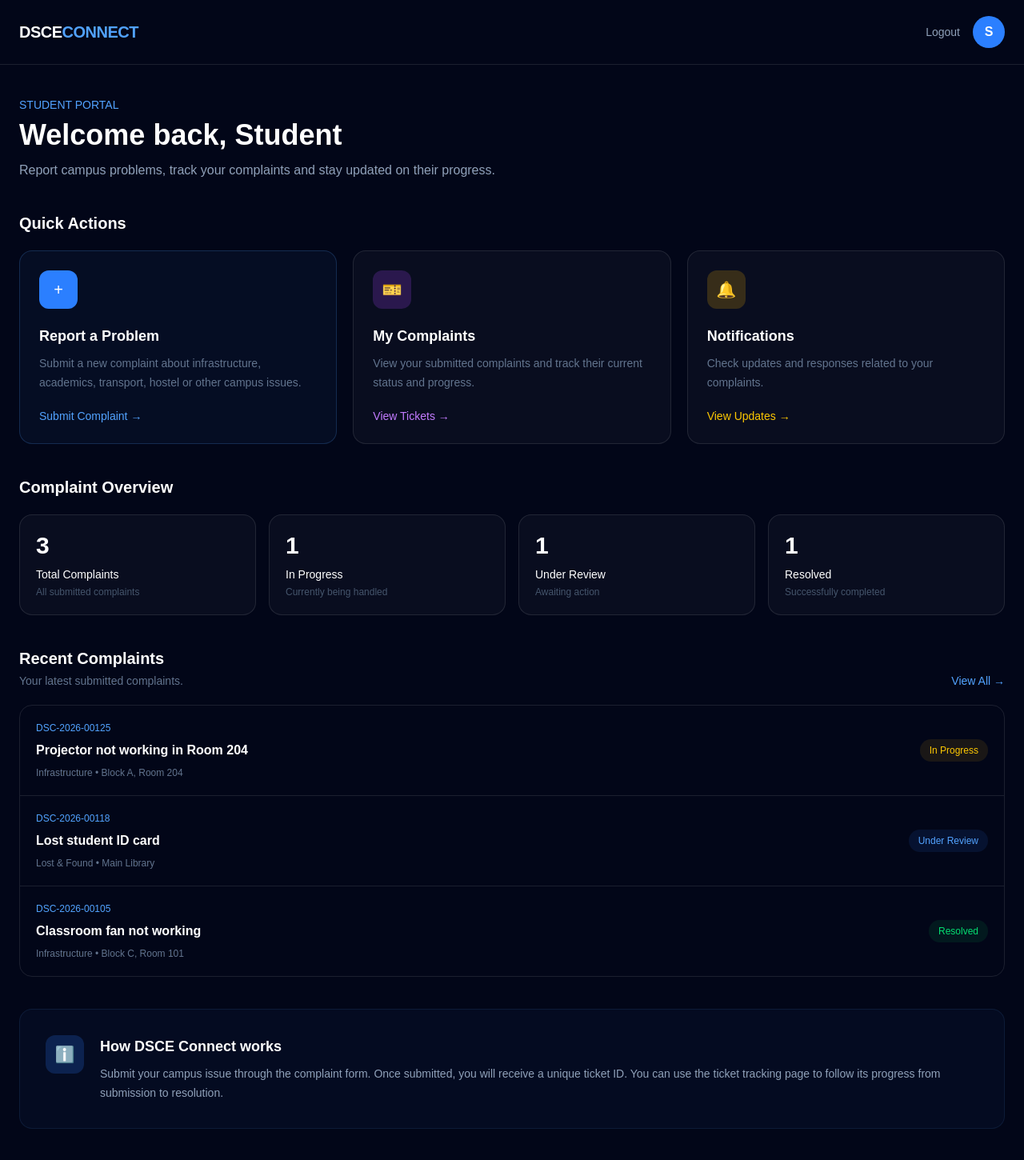
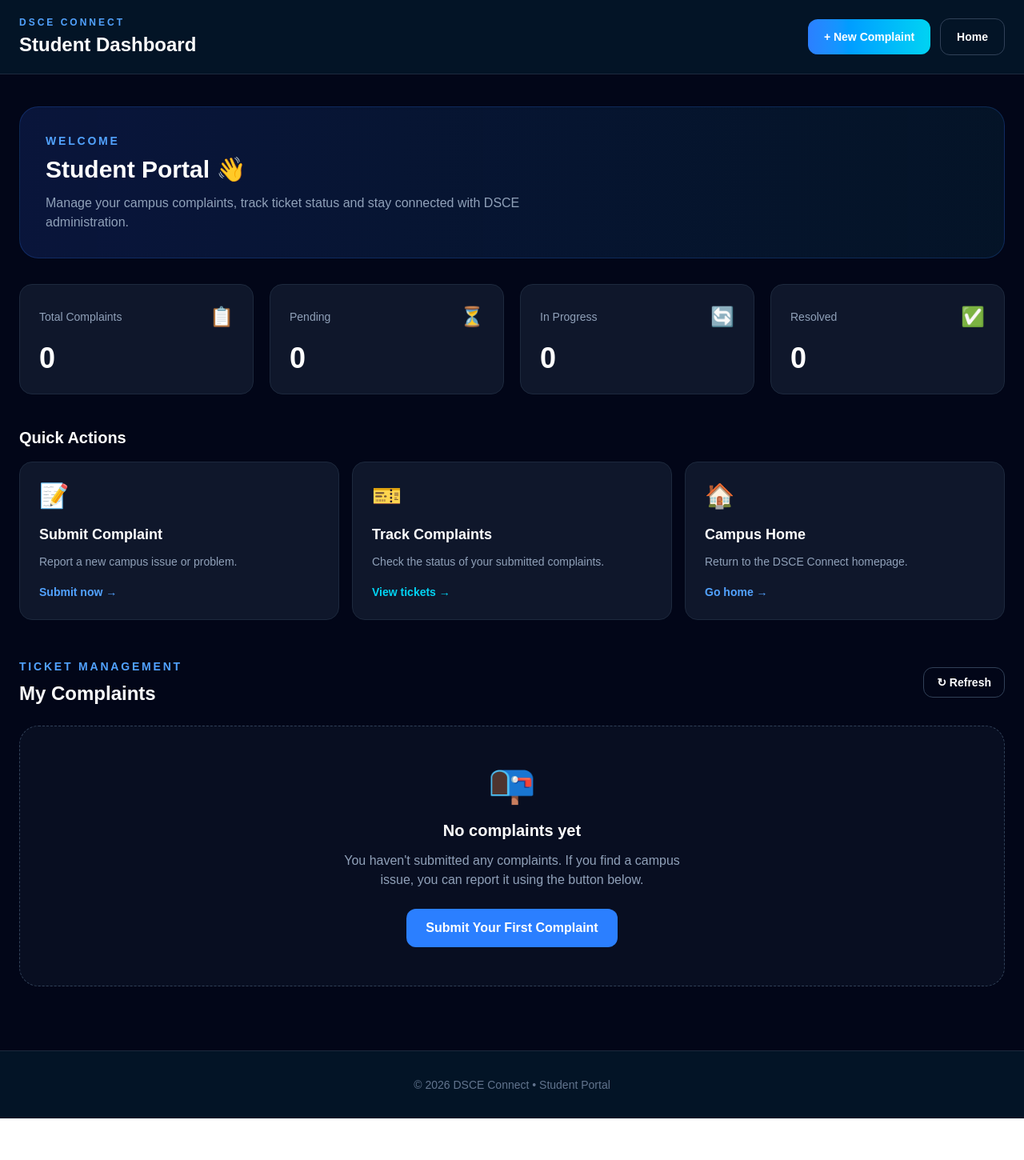
Before and after one commit to srijansathishpoojary-png/dsce-connect, a Next.js app: page /student in a window 1280 px wide. Shown: the whole page at 80% size. After the commit the page ends 1398 px from the top, so only its background shows below. Built offline with nearby package versions, Linux system fonts and the light colour scheme.

Commit message:
Student views complaint

```diff
--- a/app/student/page.tsx
+++ b/app/student/page.tsx
@@ -1,413 +1,501 @@
 "use client";
 
+import Link from "next/link";
+import { useEffect, useState } from "react";
+
+type Complaint = {
+  id: string;
+  title: string;
+  category: string;
+  location: string;
+  priority: string;
+  description: string;
+  studentName: string;
+  usn: string;
+  status: string;
+  createdAt: string;
+};
+
 export default function StudentDashboard() {
+  const [complaints, setComplaints] = useState<Complaint[]>([]);
+
+  useEffect(() => {
+    loadComplaints();
+  }, []);
+
+  function loadComplaints() {
+    const savedComplaints = localStorage.getItem("dsceComplaints");
+
+    if (savedComplaints) {
+      setComplaints(JSON.parse(savedComplaints));
+    } else {
+      setComplaints([]);
+    }
+  }
+
+  function getStatusClass(status: string) {
+    switch (status) {
+      case "Resolved":
+        return "bg-emerald-500/10 text-emerald-400 border-emerald-500/30";
+
+      case "In Progress":
+        return "bg-yellow-500/10 text-yellow-400 border-yellow-500/30";
+
+      case "Rejected":
+        return "bg-red-500/10 text-red-400 border-red-500/30";
+
+      default:
+        return "bg-blue-500/10 text-blue-400 border-blue-500/30";
+    }
+  }
+
+  function getPriorityClass(priority: string) {
+    switch (priority) {
+      case "Urgent":
+        return "text-red-400";
+
+      case "High":
+        return "text-orange-400";
+
+      case "Low":
+        return "text-slate-400";
+
+      default:
+        return "text-yellow-400";
+    }
+  }
+
   return (
     <main className="min-h-screen bg-slate-950 text-white">
 
-      {/* HEADER */}
+      {/* ================= HEADER ================= */}
 
-      <header className="border-b border-white/10 bg-slate-950">
-
+      <header className="border-b border-slate-800 bg-[#031426]">
         <div className="mx-auto flex max-w-7xl items-center justify-between px-6 py-5">
 
-          <a
-            href="/"
-            className="text-xl font-bold tracking-tight"
-          >
-            DSCE<span className="text-blue-400">CONNECT</span>
-          </a>
+          <div>
+            <p className="text-xs font-bold uppercase tracking-[0.25em] text-blue-400">
+              DSCE CONNECT
+            </p>
 
-          <div className="flex items-center gap-4">
+            <h1 className="mt-1 text-2xl font-bold">
+              Student Dashboard
+            </h1>
+          </div>
 
-            <a
-              href="/login"
-              className="text-sm text-slate-400 transition hover:text-white"
+          <div className="flex items-center gap-3">
+
+            <Link
+              href="/complaint"
+              className="rounded-xl bg-gradient-to-r from-blue-500 to-cyan-400 px-5 py-3 text-sm font-bold transition hover:scale-105"
             >
-              Logout
-            </a>
+              + New Complaint
+            </Link>
 
-            <div className="flex h-10 w-10 items-center justify-center rounded-full bg-blue-500 font-semibold">
-              S
-            </div>
+            <Link
+              href="/"
+              className="rounded-xl border border-slate-700 px-5 py-3 text-sm font-semibold transition hover:bg-slate-800"
+            >
+              Home
+            </Link>
 
           </div>
 
         </div>
-
       </header>
 
-      {/* MAIN */}
+
+      {/* ================= CONTENT ================= */}
 
       <div className="mx-auto max-w-7xl px-6 py-10">
 
-        {/* WELCOME */}
+        {/* Welcome */}
 
-        <section className="mb-10">
+        <section className="mb-8 rounded-3xl border border-blue-500/20 bg-gradient-to-r from-blue-900/30 to-cyan-900/20 p-8">
 
-          <p className="text-sm font-medium text-blue-400">
-            STUDENT PORTAL
+          <p className="text-sm font-semibold uppercase tracking-[0.2em] text-blue-400">
+            Welcome
           </p>
 
-          <h1 className="mt-2 text-3xl font-bold sm:text-4xl">
-            Welcome back, Student
-          </h1>
+          <h2 className="mt-2 text-3xl font-black">
+            Student Portal 👋
+          </h2>
 
           <p className="mt-3 max-w-2xl text-slate-400">
-            Report campus problems, track your complaints and stay
-            updated on their progress.
+            Manage your campus complaints, track ticket
+            status and stay connected with DSCE administration.
           </p>
 
         </section>
 
-        {/* QUICK ACTIONS */}
 
-        <section className="mb-10">
+        {/* ================= STATISTICS ================= */}
 
-          <h2 className="mb-5 text-xl font-semibold">
+        <section className="grid gap-5 sm:grid-cols-2 lg:grid-cols-4">
+
+          <StatCard
+            title="Total Complaints"
+            value={complaints.length}
+            icon="📋"
+          />
+
+          <StatCard
+            title="Pending"
+            value={
+              complaints.filter(
+                (complaint) => complaint.status === "Pending"
+              ).length
+            }
+            icon="⏳"
+          />
+
+          <StatCard
+            title="In Progress"
+            value={
+              complaints.filter(
+                (complaint) => complaint.status === "In Progress"
+              ).length
+            }
+            icon="🔄"
+          />
+
+          <StatCard
+            title="Resolved"
+            value={
+              complaints.filter(
+                (complaint) => complaint.status === "Resolved"
+              ).length
+            }
+            icon="✅"
+          />
+
+        </section>
+
+
+        {/* ================= QUICK ACTIONS ================= */}
+
+        <section className="mt-10">
+
+          <h2 className="text-xl font-bold">
             Quick Actions
           </h2>
 
-          <div className="grid gap-5 md:grid-cols-3">
+          <div className="mt-4 grid gap-4 md:grid-cols-3">
 
-            {/* REPORT PROBLEM */}
+            <Link
+              href="/complaint"
+              className="group rounded-2xl border border-slate-800 bg-slate-900 p-6 transition hover:-translate-y-1 hover:border-blue-500/50"
+            >
+              <div className="text-3xl">
+                📝
+              </div>
+
+              <h3 className="mt-4 text-lg font-bold">
+                Submit Complaint
+              </h3>
+
+              <p className="mt-2 text-sm leading-6 text-slate-400">
+                Report a new campus issue or problem.
+              </p>
+
+              <p className="mt-4 text-sm font-semibold text-blue-400">
+                Submit now →
+              </p>
+            </Link>
+
 
             <a
-              href="/complaint"
-              className="group rounded-2xl border border-blue-400/20 bg-blue-400/[0.05] p-6 transition hover:border-blue-400/50 hover:bg-blue-400/[0.08]"
+              href="#complaints"
+              className="group rounded-2xl border border-slate-800 bg-slate-900 p-6 transition hover:-translate-y-1 hover:border-cyan-500/50"
             >
-
-              <div className="flex h-12 w-12 items-center justify-center rounded-xl bg-blue-500 text-xl">
-                +
-              </div>
-
-              <h3 className="mt-5 text-lg font-semibold">
-                Report a Problem
-              </h3>
-
-              <p className="mt-2 text-sm leading-6 text-slate-500">
-                Submit a new complaint about infrastructure,
-                academics, transport, hostel or other campus issues.
-              </p>
-
-              <p className="mt-5 text-sm font-medium text-blue-400">
-                Submit Complaint →
-              </p>
-
-            </a>
-
-            {/* MY COMPLAINTS */}
-
-            <a
-              href="/student/tickets"
-              className="group rounded-2xl border border-white/10 bg-white/[0.03] p-6 transition hover:border-white/20 hover:bg-white/[0.06]"
-            >
-
-              <div className="flex h-12 w-12 items-center justify-center rounded-xl bg-purple-500/20 text-xl">
+              <div className="text-3xl">
                 🎫
               </div>
 
-              <h3 className="mt-5 text-lg font-semibold">
-                My Complaints
+              <h3 className="mt-4 text-lg font-bold">
+                Track Complaints
               </h3>
 
-              <p className="mt-2 text-sm leading-6 text-slate-500">
-                View your submitted complaints and track their
-                current status and progress.
+              <p className="mt-2 text-sm leading-6 text-slate-400">
+                Check the status of your submitted complaints.
               </p>
 
-              <p className="mt-5 text-sm font-medium text-purple-400">
-                View Tickets →
+              <p className="mt-4 text-sm font-semibold text-cyan-400">
+                View tickets →
+              </p>
+            </a>
+
+
+            <Link
+              href="/"
+              className="group rounded-2xl border border-slate-800 bg-slate-900 p-6 transition hover:-translate-y-1 hover:border-blue-500/50"
+            >
+              <div className="text-3xl">
+                🏠
+              </div>
+
+              <h3 className="mt-4 text-lg font-bold">
+                Campus Home
+              </h3>
+
+              <p className="mt-2 text-sm leading-6 text-slate-400">
+                Return to the DSCE Connect homepage.
               </p>
 
-            </a>
-
-            {/* NOTIFICATIONS */}
-
-            <a
-              href="#notifications"
-              className="group rounded-2xl border border-white/10 bg-white/[0.03] p-6 transition hover:border-white/20 hover:bg-white/[0.06]"
-            >
-
-              <div className="flex h-12 w-12 items-center justify-center rounded-xl bg-yellow-500/20 text-xl">
-                🔔
-              </div>
-
-              <h3 className="mt-5 text-lg font-semibold">
-                Notifications
-              </h3>
-
-              <p className="mt-2 text-sm leading-6 text-slate-500">
-                Check updates and responses related to your
-                complaints.
+              <p className="mt-4 text-sm font-semibold text-blue-400">
+                Go home →
               </p>
-
-              <p className="mt-5 text-sm font-medium text-yellow-400">
-                View Updates →
-              </p>
-
-            </a>
+            </Link>
 
           </div>
 
         </section>
 
-        {/* STATISTICS */}
 
-        <section className="mb-10">
+        {/* ================= MY COMPLAINTS ================= */}
 
-          <h2 className="mb-5 text-xl font-semibold">
-            Complaint Overview
-          </h2>
+        <section
+          id="complaints"
+          className="mt-12"
+        >
 
-          <div className="grid gap-4 sm:grid-cols-2 lg:grid-cols-4">
+          <div className="flex flex-col justify-between gap-4 sm:flex-row sm:items-center">
 
-            <StatCard
-              number="3"
-              title="Total Complaints"
-              description="All submitted complaints"
-            />
+            <div>
+              <p className="text-sm font-semibold uppercase tracking-[0.2em] text-blue-400">
+                Ticket Management
+              </p>
 
-            <StatCard
-              number="1"
-              title="In Progress"
-              description="Currently being handled"
-            />
+              <h2 className="mt-2 text-2xl font-bold">
+                My Complaints
+              </h2>
+            </div>
 
-            <StatCard
-              number="1"
-              title="Under Review"
-              description="Awaiting action"
-            />
-
-            <StatCard
-              number="1"
-              title="Resolved"
-              description="Successfully completed"
-            />
+            <button
+              onClick={loadComplaints}
+              className="rounded-xl border border-slate-700 px-4 py-2 text-sm font-semibold transition hover:bg-slate-800"
+            >
+              ↻ Refresh
+            </button>
 
           </div>
 
-        </section>
 
-        {/* RECENT COMPLAINTS */}
+          {/* No complaints */}
 
-        <section className="mb-10">
+          {complaints.length === 0 ? (
 
-          <div className="mb-5 flex items-end justify-between">
+            <div className="mt-6 rounded-3xl border border-dashed border-slate-700 bg-slate-900/50 p-12 text-center">
 
-            <div>
+              <div className="text-5xl">
+                📭
+              </div>
 
-              <h2 className="text-xl font-semibold">
-                Recent Complaints
-              </h2>
+              <h3 className="mt-5 text-xl font-bold">
+                No complaints yet
+              </h3>
 
-              <p className="mt-1 text-sm text-slate-500">
-                Your latest submitted complaints.
+              <p className="mx-auto mt-3 max-w-md text-slate-400">
+                You haven't submitted any complaints.
+                If you find a campus issue, you can report it
+                using the button below.
               </p>
+
+              <Link
+                href="/complaint"
+                className="mt-6 inline-block rounded-xl bg-blue-500 px-6 py-3 font-semibold transition hover:bg-blue-600"
+              >
+                Submit Your First Complaint
+              </Link>
 
             </div>
 
-            <a
-              href="/student/tickets"
-              className="text-sm font-medium text-blue-400 hover:text-blue-300"
-            >
-              View All →
-            </a>
+          ) : (
 
-          </div>
+            <div className="mt-6 space-y-5">
 
-          <div className="overflow-hidden rounded-2xl border border-white/10">
+              {complaints
+                .slice()
+                .reverse()
+                .map((complaint) => (
 
-            {/* TICKET 1 */}
+                  <div
+                    key={complaint.id}
+                    className="rounded-3xl border border-slate-800 bg-slate-900 p-6 transition hover:border-blue-500/30"
+                  >
 
-            <a
-              href="/student/tickets"
-              className="block border-b border-white/10 p-5 transition hover:bg-white/[0.04]"
-            >
+                    {/* Ticket Header */}
 
-              <div className="flex flex-col gap-4 sm:flex-row sm:items-center sm:justify-between">
+                    <div className="flex flex-col justify-between gap-4 md:flex-row md:items-start">
 
-                <div>
+                      <div>
 
-                  <p className="text-xs font-medium text-blue-400">
-                    DSC-2026-00125
-                  </p>
+                        <div className="flex flex-wrap items-center gap-3">
 
-                  <h3 className="mt-2 font-semibold">
-                    Projector not working in Room 204
-                  </h3>
+                          <span className="rounded-lg bg-blue-500/10 px-3 py-1 text-sm font-bold text-blue-400">
+                            {complaint.id}
+                          </span>
 
-                  <p className="mt-2 text-xs text-slate-500">
-                    Infrastructure • Block A, Room 204
-                  </p>
+                          <span
+                            className={`rounded-lg border px-3 py-1 text-xs font-semibold ${getStatusClass(
+                              complaint.status
+                            )}`}
+                          >
+                            {complaint.status}
+                          </span>
 
-                </div>
+                        </div>
 
-                <StatusBadge status="In Progress" />
+                        <h3 className="mt-4 text-xl font-bold">
+                          {complaint.title}
+                        </h3>
 
-              </div>
+                      </div>
 
-            </a>
+                      <div className="text-left md:text-right">
 
-            {/* TICKET 2 */}
+                        <p className="text-xs text-slate-500">
+                          Submitted
+                        </p>
 
-            <a
-              href="/student/tickets"
-              className="block border-b border-white/10 p-5 transition hover:bg-white/[0.04]"
-            >
+                        <p className="mt-1 text-sm text-slate-400">
+                          {complaint.createdAt}
+                        </p>
 
-              <div className="flex flex-col gap-4 sm:flex-row sm:items-center sm:justify-between">
+                      </div>
 
-                <div>
+                    </div>
 
-                  <p className="text-xs font-medium text-blue-400">
-                    DSC-2026-00118
-                  </p>
 
-                  <h3 className="mt-2 font-semibold">
-                    Lost student ID card
-                  </h3>
+                    {/* Details */}
 
-                  <p className="mt-2 text-xs text-slate-500">
-                    Lost & Found • Main Library
-                  </p>
+                    <div className="mt-6 grid gap-4 border-t border-slate-800 pt-6 sm:grid-cols-2 lg:grid-cols-4">
 
-                </div>
+                      <div>
+                        <p className="text-xs uppercase tracking-wide text-slate-500">
+                          Category
+                        </p>
 
-                <StatusBadge status="Under Review" />
+                        <p className="mt-1 font-semibold">
+                          {complaint.category}
+                        </p>
+                      </div>
 
-              </div>
 
-            </a>
+                      <div>
+                        <p className="text-xs uppercase tracking-wide text-slate-500">
+                          Location
+                        </p>
 
-            {/* TICKET 3 */}
+                        <p className="mt-1 font-semibold">
+                          {complaint.location}
+                        </p>
+                      </div>
 
-            <a
-              href="/student/tickets"
-              className="block p-5 transition hover:bg-white/[0.04]"
-            >
 
-              <div className="flex flex-col gap-4 sm:flex-row sm:items-center sm:justify-between">
+                      <div>
+                        <p className="text-xs uppercase tracking-wide text-slate-500">
+                          Priority
+                        </p>
 
-                <div>
+                        <p
+                          className={`mt-1 font-semibold ${getPriorityClass(
+                            complaint.priority
+                          )}`}
+                        >
+                          {complaint.priority}
+                        </p>
+                      </div>
 
-                  <p className="text-xs font-medium text-blue-400">
-                    DSC-2026-00105
-                  </p>
 
-                  <h3 className="mt-2 font-semibold">
-                    Classroom fan not working
-                  </h3>
+                      <div>
+                        <p className="text-xs uppercase tracking-wide text-slate-500">
+                          Student
+                        </p>
 
-                  <p className="mt-2 text-xs text-slate-500">
-                    Infrastructure • Block C, Room 101
-                  </p>
+                        <p className="mt-1 font-semibold">
+                          {complaint.studentName}
+                        </p>
 
-                </div>
+                      </div>
 
-                <StatusBadge status="Resolved" />
+                    </div>
 
-              </div>
 
-            </a>
+                    {/* Description */}
 
-          </div>
+                    <div className="mt-6 rounded-2xl bg-slate-950 p-5">
 
-        </section>
+                      <p className="text-xs uppercase tracking-wide text-slate-500">
+                        Description
+                      </p>
 
-        {/* INFORMATION */}
+                      <p className="mt-2 leading-7 text-slate-300">
+                        {complaint.description}
+                      </p>
 
-        <section
-          id="notifications"
-          className="rounded-2xl border border-blue-400/10 bg-blue-400/[0.04] p-6 sm:p-8"
-        >
+                    </div>
 
-          <div className="flex flex-col gap-5 sm:flex-row sm:items-start">
+                  </div>
 
-            <div className="flex h-12 w-12 shrink-0 items-center justify-center rounded-xl bg-blue-500/20 text-xl">
-              ℹ️
-            </div>
-
-            <div>
-
-              <h2 className="text-lg font-semibold">
-                How DSCE Connect works
-              </h2>
-
-              <p className="mt-2 text-sm leading-6 text-slate-400">
-                Submit your campus issue through the complaint form.
-                Once submitted, you will receive a unique ticket ID.
-                You can use the ticket tracking page to follow its
-                progress from submission to resolution.
-              </p>
+                ))}
 
             </div>
 
-          </div>
+          )}
 
         </section>
 
       </div>
+
+
+      {/* ================= FOOTER ================= */}
+
+      <footer className="mt-10 border-t border-slate-800 bg-[#031426] px-6 py-8">
+
+        <div className="mx-auto max-w-7xl text-center text-sm text-slate-500">
+
+          © 2026 DSCE Connect • Student Portal
+
+        </div>
+
+      </footer>
 
     </main>
   );
 }
 
 
-/* STAT CARD */
+/* ================= STAT CARD ================= */
 
 function StatCard({
-  number,
   title,
-  description,
+  value,
+  icon,
 }: {
-  number: string;
   title: string;
-  description: string;
+  value: number;
+  icon: string;
 }) {
   return (
-    <div className="rounded-2xl border border-white/10 bg-white/[0.03] p-5">
+    <div className="rounded-2xl border border-slate-800 bg-slate-900 p-6">
 
-      <p className="text-3xl font-bold">
-        {number}
-      </p>
+      <div className="flex items-center justify-between">
 
-      <p className="mt-2 text-sm font-medium">
-        {title}
-      </p>
+        <p className="text-sm text-slate-400">
+          {title}
+        </p>
 
-      <p className="mt-1 text-xs text-slate-600">
-        {description}
+        <span className="text-2xl">
+          {icon}
+        </span>
+
+      </div>
+
+      <p className="mt-4 text-4xl font-black">
+        {value}
       </p>
 
     </div>
   );
 }
-
-
-/* STATUS BADGE */
-
-function StatusBadge({
-  status,
-}: {
-  status: "Submitted" | "Under Review" | "Assigned" | "In Progress" | "Resolved";
-}) {
-  const style =
-    status === "Resolved"
-      ? "bg-green-500/10 text-green-400"
-      : status === "In Progress"
-      ? "bg-yellow-500/10 text-yellow-400"
-      : status === "Under Review"
-      ? "bg-blue-500/10 text-blue-400"
-      : status === "Assigned"
-      ? "bg-purple-500/10 text-purple-400"
-      : "bg-slate-500/10 text-slate-400";
-
-  return (
-    <span
-      className={`whitespace-nowrap rounded-full px-3 py-1.5 text-xs font-medium ${style}`}
-    >
-      {status}
-    </span>
-  );
-}
```
